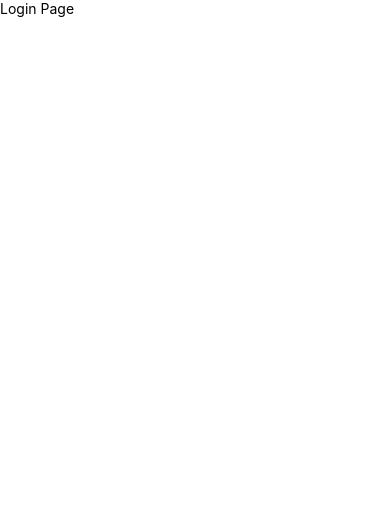
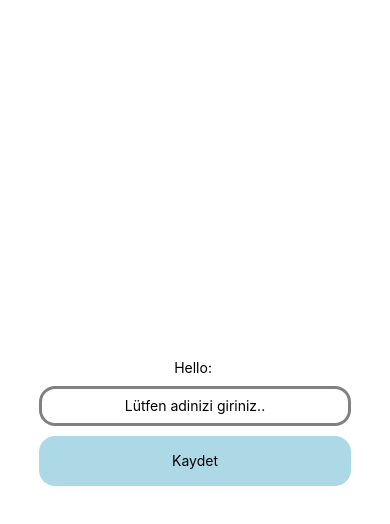
Before and after one commit to taylantutar/rn-example, a React Native app in the folder workshop/: screen /Login in a window 390 px wide. Shown: the top 524 px of the page. Built offline with nearby package versions, Linux system fonts and the light colour scheme.

Commit message:
use state and click events

```diff
--- a/workshop/src/screens/LoginPage.js
+++ b/workshop/src/screens/LoginPage.js
@@ -4,28 +4,66 @@ import {
   Text,
   StyleSheet,
   View,
-  SafeAreaView
+  SafeAreaView,
+  TextInput,
+  Pressable
 } from 'react-native'
-import React, { Component } from 'react'
+import React,{ useState } from 'react'
 
-export default class LoginPage extends Component {
-  render() {
-    return (
-      <SafeAreaView style={styles.AndroidSafeArea}>
+function LoginButton(){
+  console.log("Clicked")
+}
 
-        <View>
-          <Text>Login Page</Text>
-        </View>
+export default function LoginPage() {
 
-      </SafeAreaView>
-    )
-  }
+  const [email, setEmail] = useState("");
+  return (
+    <SafeAreaView style={styles.AndroidSafeArea}>
+
+      <View style={styles.container}>
+        <Text>Hello: {email}</Text>
+        <TextInput style={styles.customInput} placeholder='Lütfen adinizi giriniz..'
+          value={email}
+          onChangeText={setEmail}></TextInput>
+
+        <Pressable style={styles.saveButton} onPress={() => LoginButton()}>
+          <Text>Kaydet</Text>
+        </Pressable>
+      </View>
+
+    </SafeAreaView>
+  )
 }
+
+
 
 const styles = StyleSheet.create({
   AndroidSafeArea: {
     flex: 1,
     backgroundColor: "white",
     paddingTop: Platform.OS === "android" ? StatusBar.currentHeight : 0
+  },
+  container: {
+    flex: 1,
+    justifyContent: "center",
+    alignItems: "center"
+  },
+  customInput: {
+    borderColor: "gray",
+    borderRadius: 16,
+    borderWidth: 3,
+    width: "80%",
+    height: 40,
+    textAlign: "center",
+    marginTop: 10
+  },
+  saveButton: {
+    backgroundColor: "lightblue",
+    width: "80%",
+    height: 50,
+    justifyContent: "center",
+    alignItems: "center",
+    borderRadius: 16,
+    marginTop: 10
   }
 })
```
